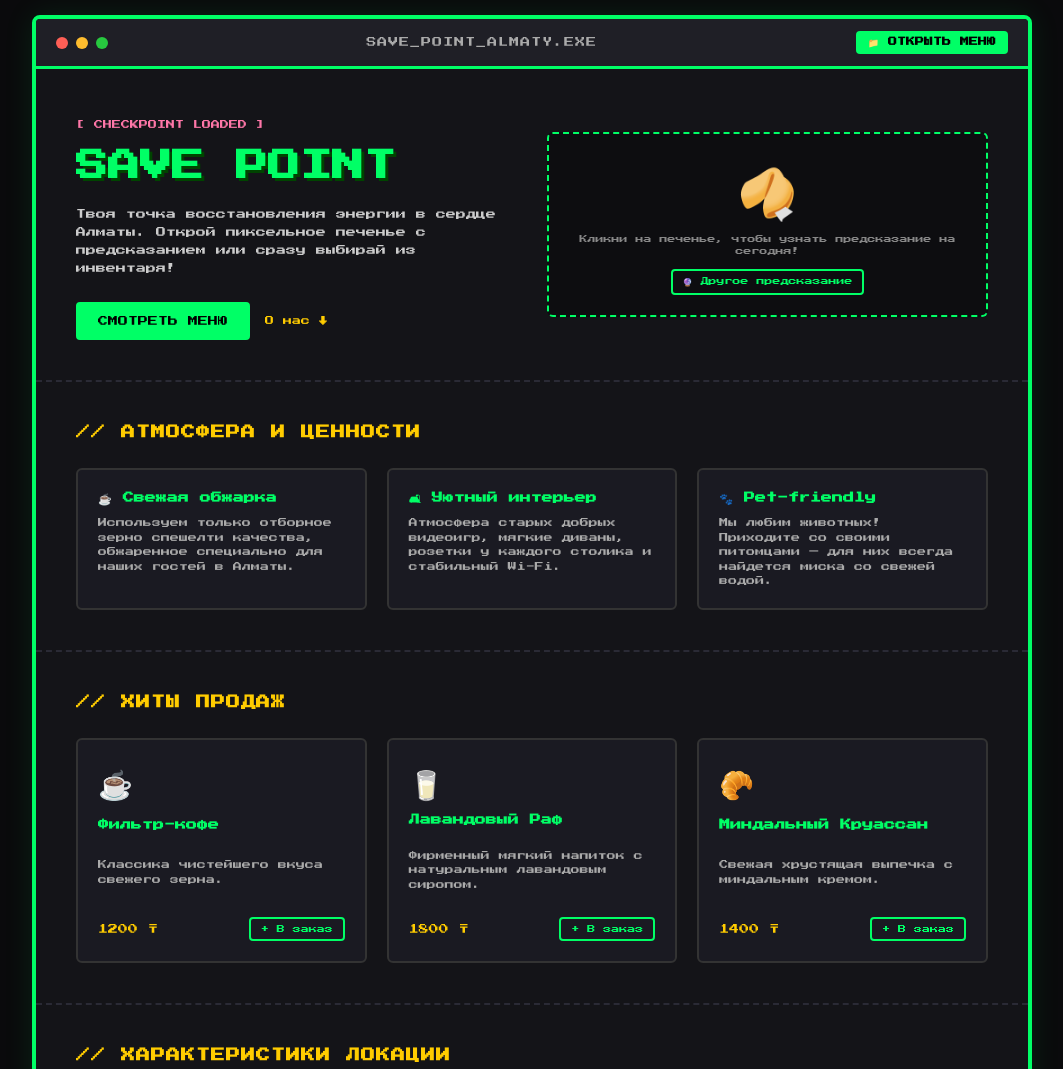
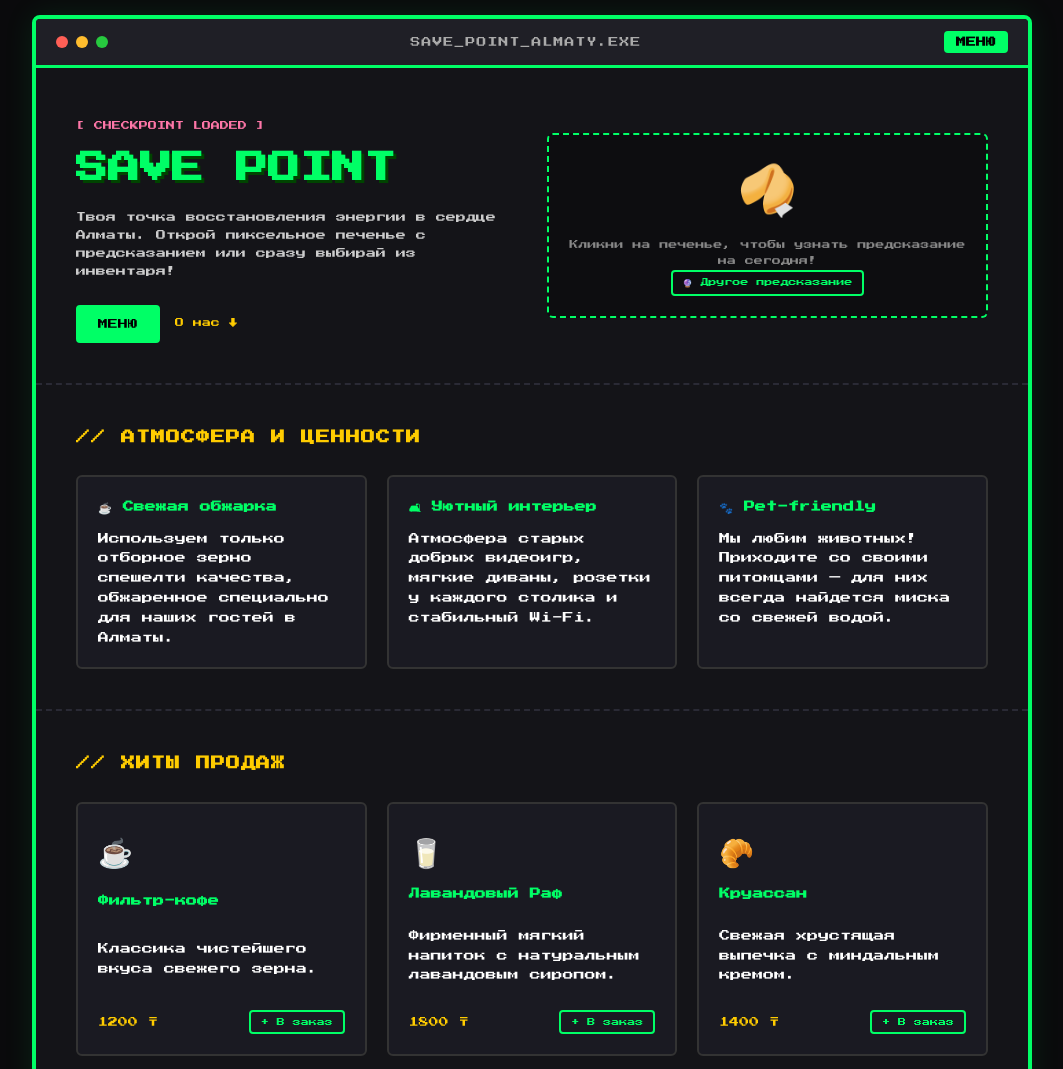
Before and after one commit to Nutamy/SavePoint, a plain HTML site: page index.html in a window 1280 px wide. Shown: the top 1069 px of the page, without its empty margins (108-1171 px from the left). Drawn offline with Linux system fonts and the light colour scheme.

Commit message:
font size larger

```diff
--- a/index.html
+++ b/index.html
@@ -19,7 +19,7 @@
                 <span class="btn-dot green"></span>
             </div>
             <div class="window-title">SAVE_POINT_ALMATY.EXE</div>
-            <button class="menu-trigger-btn" id="openMenuBtn">📁 ОТКРЫТЬ МЕНЮ</button>
+            <button class="menu-trigger-btn" id="openMenuBtn">МЕНЮ</button>
         </header>
 
         <!-- Главный экран (Hero Section) -->
@@ -29,7 +29,7 @@
                 <h1 class="main-title">SAVE POINT</h1>
                 <p class="subtitle">Твоя точка восстановления энергии в сердце Алматы. Открой пиксельное печенье с предсказанием или сразу выбирай из инвентаря!</p>
                 <div class="hero-actions">
-                    <button class="retro-btn primary" id="heroMenuBtn">СМОТРЕТЬ МЕНЮ</button>
+                    <button class="retro-btn primary" id="heroMenuBtn">МЕНЮ</button>
                     <a href="#about" class="btn-skip">О нас ↓</a>
                 </div>
             </div>
@@ -96,11 +96,11 @@
                 </div>
                 <div class="card product-card">
                     <div class="product-icon">🥐</div>
-                    <h3>Миндальный Круассан</h3>
+                    <h3>Круассан</h3>
                     <p class="product-desc">Свежая хрустящая выпечка с миндальным кремом.</p>
                     <div class="product-footer">
                         <span class="price">1400 ₸</span>
-                        <button class="retro-btn small-btn add-to-cart" data-name="Миндальный Круассан" data-price="1400">+ В заказ</button>
+                        <button class="retro-btn small-btn add-to-cart" data-name="Круассан" data-price="1400">+ В заказ</button>
                     </div>
                 </div>
             </div>
--- a/script.js
+++ b/script.js
@@ -51,7 +51,7 @@ document.addEventListener('DOMContentLoaded', () => {
     const fullMenu = [
         { name: 'Фильтр-кофе', price: 1200, icon: '☕' },
         { name: 'Лавандовый Раф', price: 1800, icon: '🥛' },
-        { name: 'Миндальный Круассан', price: 1400, icon: '🥐' },
+        { name: 'Круассан', price: 1400, icon: '🥐' },
         { name: 'Эспрессо Классик', price: 900, icon: '☕' },
         { name: 'Капучино Double', price: 1500, icon: '☕' },
         { name: 'Чизкейк Нью-Йорк', price: 1600, icon: '🍰' }
--- a/style.css
+++ b/style.css
@@ -17,9 +17,42 @@
 body {
     background-color: var(--bg-dark);
     color: var(--text-color);
+    font-family: var(--font-pixel); /* Снова пиксельный шрифт везде */
+    padding: 15px;
+    line-height: 1.8; /* Увеличиваем межстрочный интервал для читаемости пикселей */
+}
+
+/* 2. Жестко возвращаем пиксельный шрифт только туда, где он нужен (заголовки, кнопки, логотипы) */
+.terminal-header,
+.window-title,
+.menu-trigger-btn,
+.main-title,
+.badge,
+.retro-btn,
+.section-title,
+.card h3,
+.price,
+.reward-title,
+.promo-code,
+.fortune-title,
+.modal-header,
+.retro-input {
     font-family: var(--font-pixel);
-    padding: 15px;
-    line-height: 1.5;
+}
+
+.card p,
+.product-desc,
+.subtitle,
+.recipe-status,
+.fortune-text,
+.review-text,
+.form-prompt,
+.payment-instruction,
+.alert-desc {
+    font-family: var(--font-pixel);
+    font-size: 11px; /* Оптимальный размер: уже не крошечный 8px, но всё еще пиксельный */
+    color: #ffffff;    /* Чистый белый цвет вместо тускло-серого дает идеальную читаемость */
+    line-height: 1.8;
 }
 
 .terminal-container {
@@ -67,7 +100,7 @@ body {
     color: #000;
     border: none;
     padding: 6px 12px;
-    font-size: 9px;
+    font-size: 10px;
     cursor: pointer;
     font-weight: bold;
     border-radius: 4px;
@@ -185,7 +218,7 @@ body {
 .cookie-display:active { transform: scale(0.95); }
 
 .recipe-status {
-    font-size: 8px;
+    font-size: 9px;
     color: #888;
     margin-top: 10px;
 }
@@ -206,7 +239,7 @@ body {
 }
 
 .fortune-text {
-    font-size: 8px;
+    font-size: 9px;
     color: #ddd;
     line-height: 1.6;
 }
@@ -256,12 +289,7 @@ body {
 .card h3 {
     font-size: 11px;
     color: var(--accent-green);
-    margin-bottom: 10px;
-}
-.card p {
-    font-size: 9px;
-    color: #aaa;
-    line-height: 1.6;
+    margin-bottom: 12px;
 }
 
 .product-card {
@@ -269,8 +297,9 @@ body {
     flex-direction: column;
     justify-content: space-between;
 }
+
 .product-icon { font-size: 28px; margin-bottom: 10px; }
-.product-desc { font-size: 8px; margin: 10px 0; color: #bbb; }
+.product-desc { font-size: 13px; margin: 10px 0; color: #ccc; }
 .product-footer {
     display: flex;
     justify-content: space-between;
@@ -353,9 +382,11 @@ body {
     display: flex;
     justify-content: space-between;
     align-items: center;
-    padding: 10px 0;
+    padding: 12px 0;
     border-bottom: 1px dashed #333;
-    font-size: 9px;
+    font-family: var(--font-pixel);
+    font-size: 10px; /* Увеличили с 9px до 10px */
+    color: #ffffff;   /* Сделали белым для идеальной читаемости */
 }
 
 .cart-summary {
@@ -364,19 +395,34 @@ body {
     padding-top: 15px;
 }
 
-.cart-summary h3 { font-size: 10px; color: var(--accent-yellow); margin-bottom: 10px; }
-.cart-items-empty { font-size: 8px; color: #777; margin-bottom: 10px; }
+.cart-summary h3 {
+    font-family: var(--font-pixel);
+    font-size: 11px;
+    color: var(--accent-yellow);
+    margin-bottom: 12px;
+}
+
+.cart-items-empty,
+.form-prompt {
+    font-family: var(--font-pixel);
+    font-size: 9px;
+    color: #cccccc;
+    margin-bottom: 10px;
+    line-height: 1.6;
+}
 
 .cart-item-row {
     display: flex;
     justify-content: space-between;
-    font-size: 8px;
-    margin-bottom: 6px;
-    color: #ddd;
+    font-family: var(--font-pixel);
+    font-size: 10px; /* Увеличили с 8px до 10px */
+    margin-bottom: 8px;
+    color: #ffffff;   /* Белый цвет текста */
 }
 
 .cart-total {
-    font-size: 11px;
+    font-family: var(--font-pixel);
+    font-size: 12px; /* Чуть крупнее для акцента */
     color: var(--accent-green);
     margin: 15px 0;
     text-align: right;
@@ -385,7 +431,7 @@ body {
 .order-form {
     margin-top: 15px;
 }
-.form-prompt { font-size: 8px; margin-bottom: 6px; color: #ccc; }
+
 .retro-input {
     font-family: var(--font-pixel);
     background: #000;
```
